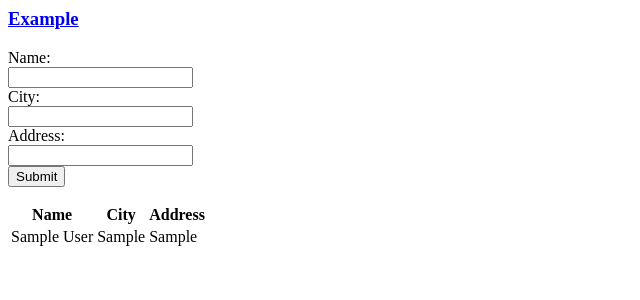
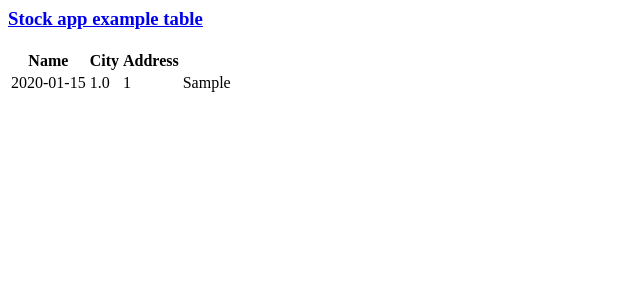
Before and after one commit to sungmin-yang/ansible-aws-docker-app, a Flask app: page / in a window 1280 px wide. Shown: the top 300 px of the page, without its empty margins (0-640 px from the left). Run offline with Flask 2, Linux system fonts and the light colour scheme; tables that the repository leaves empty hold one stand-in row (values such as "Sample post"); parts of the project's set-up code (start-up, migrations or seed data) failed here and were passed over; some libraries are stand-ins or nearby versions.

Commit message:
Showing stocks table

```diff
--- a/app/app.py
+++ b/app/app.py
@@ -42,7 +42,7 @@ app = utils.get_flask_app(POSTGRES_USER,
                           POSTGRES_DB,
                           APP_KEY)
 
-from models import db, Students  # Require db object
+from models import db, Students, Stocks  # Require db object
 db.init_app(app)
 
 
@@ -51,37 +51,41 @@ db.init_app(app)
 # ---------------------  Web page rendering  START ---------------------
 # ---------------------  Web page rendering  START ---------------------
 # ---------------------  Web page rendering  START ---------------------
-@app.route('/', methods=['GET', 'POST'])
-def home():
+# @app.route('/', methods=['GET', 'POST'])
+# def home():
+#
+#
+#
+#     if request.method == 'POST':
+#         if not request.form['name'] or not request.form['city'] or not request.form['addr']:
+#             flash('Please enter all the fields', 'error')
+#         else:
+#             student = Students(
+#                 request.form['name'],
+#                 request.form['city'],
+#                 request.form['addr'])
+#             db.session.add(student)
+#             db.session.commit()
+#             flash('Record was successfully added')
+#             return redirect(url_for('home'))
+#     return render_template('show_all.html', students=Students.query.all())
 
 
-
-    if request.method == 'POST':
-        if not request.form['name'] or not request.form['city'] or not request.form['addr']:
-            flash('Please enter all the fields', 'error')
-        else:
-            student = Students(
-                request.form['name'],
-                request.form['city'],
-                request.form['addr'])
-            db.session.add(student)
-            db.session.commit()
-            flash('Record was successfully added')
-            return redirect(url_for('home'))
-    return render_template('show_all.html', students=Students.query.all())
+@app.route('/', methods=['GET'])
+def home():
+    return render_template('show_stock.html', stocks=Stocks.query.all())
 
 
-
-@app.route('/test', methods=['GET', 'POST'])
-def test():
-
-    stockdb = StockDB(POSTGRES_USER, POSTGRES_PASSWORD, POSTGRES_DB)
-    stockdb.connect_db()
-    # Check existing tables
-    stockdb.exec_query("""SELECT table_name FROM information_schema.tables WHERE table_schema = 'public'""")
-    stockdb.exec_query('''select * from stockhistory;''')
-
-    return render_template('show_stock.html')
+# @app.route('/test', methods=['GET', 'POST'])
+# def test():
+#
+#     stockdb = StockDB(POSTGRES_USER, POSTGRES_PASSWORD, POSTGRES_DB)
+#     stockdb.connect_db()
+#     # Check existing tables
+#     stockdb.exec_query("""SELECT table_name FROM information_schema.tables WHERE table_schema = 'public'""")
+#     stockdb.exec_query('''select * from stocks;''')
+#
+#     return render_template('show_stock.html')
 
 
 
@@ -98,6 +102,9 @@ def report():
     from report import Report
     # sample_df = pd.read_csv(os.getcwd() + '/data/big_df.csv', index_col=False)
     # myreport = Report(sample_df)
+
+    if os.path.isfile("./static/ec2_report.pdf"):
+        return send_from_directory("/home/app/static", "ec2_report.pdf")
 
     stock_api = get_stockAPI()
     myreport = Report(stock_api.df)
--- a/app/retrieve_subset.py
+++ b/app/retrieve_subset.py
@@ -7,12 +7,13 @@ from stockDB import StockDB
 parser = argparse.ArgumentParser()
 parser.add_argument("-U", "--user", help="Type your DB user", required=True)
 parser.add_argument("-P", "--password", help="Type your DB user\'s password", required=True)
-parser.add_argument("-D", "--db", help="Show program version", required=True)
+parser.add_argument("-D", "--db", help="Type your DataBase name", required=True)
+parser.add_argument("-H", "--host", help="DB server host name")
 parser.add_argument("-F", "--filename", help="Your filename for saving generated.csv file", default="./data/generated.csv")
 args = parser.parse_args()
 
 
-stockdb = StockDB(args.user, args.password, args.db)
+stockdb = StockDB(args.user, args.password, args.db, db_host=args.host)
 stockdb.connect_db()
 
 # stockdb.exec_query('''select * from students limit 10;''')
--- a/app/stockDB.py
+++ b/app/stockDB.py
@@ -49,7 +49,7 @@ class StockDB(object):
             except Exception as e:
                 logger.info("Waiting connection from db...%s...", self.conn_string_masked)
                 logger.info("Error...%s...", e)
-                if tried >= trials:
+                if tried > trials:
                     sys.exit("Cannot connect to DB:\n" + str(e))
                 time.sleep(3)
 
--- a/app/templates/show_stock.html
+++ b/app/templates/show_stock.html
@@ -1,10 +1,10 @@
 <html>
     <head>
-	<title>Foo</title>
+	<title>Stock app</title>
     </head>
     <body>
 	<h3>
-	    <a href="{{ url_for('test') }}">Example</a>
+	    <a href="{{ url_for('home') }}">Stock app example table</a>
 	</h3>
 
 
@@ -12,11 +12,22 @@
 	<table>
 	    <thead>
 		<tr>
-		    <th>Id</th>
-		    <th>Date</th>
-		    <th>High</th>
-		    <th>Company</th>
+		    <th>Name</th>
+		    <th>City</th>
+		    <th>Address</th>
 		</tr>
+	    </thead>
+
+	    <tbody>
+	    {% for stock in stocks %}
+		<tr>
+		    <td>{{ stock.date }}</td>
+		    <td>{{ stock.close }}</td>
+		    <td>{{ stock.volume }}</td>
+		    <td>{{ stock.company }}</td>
+		</tr>
+	    {% endfor %}
+	    </tbody>
 	</table>
 
 
```
